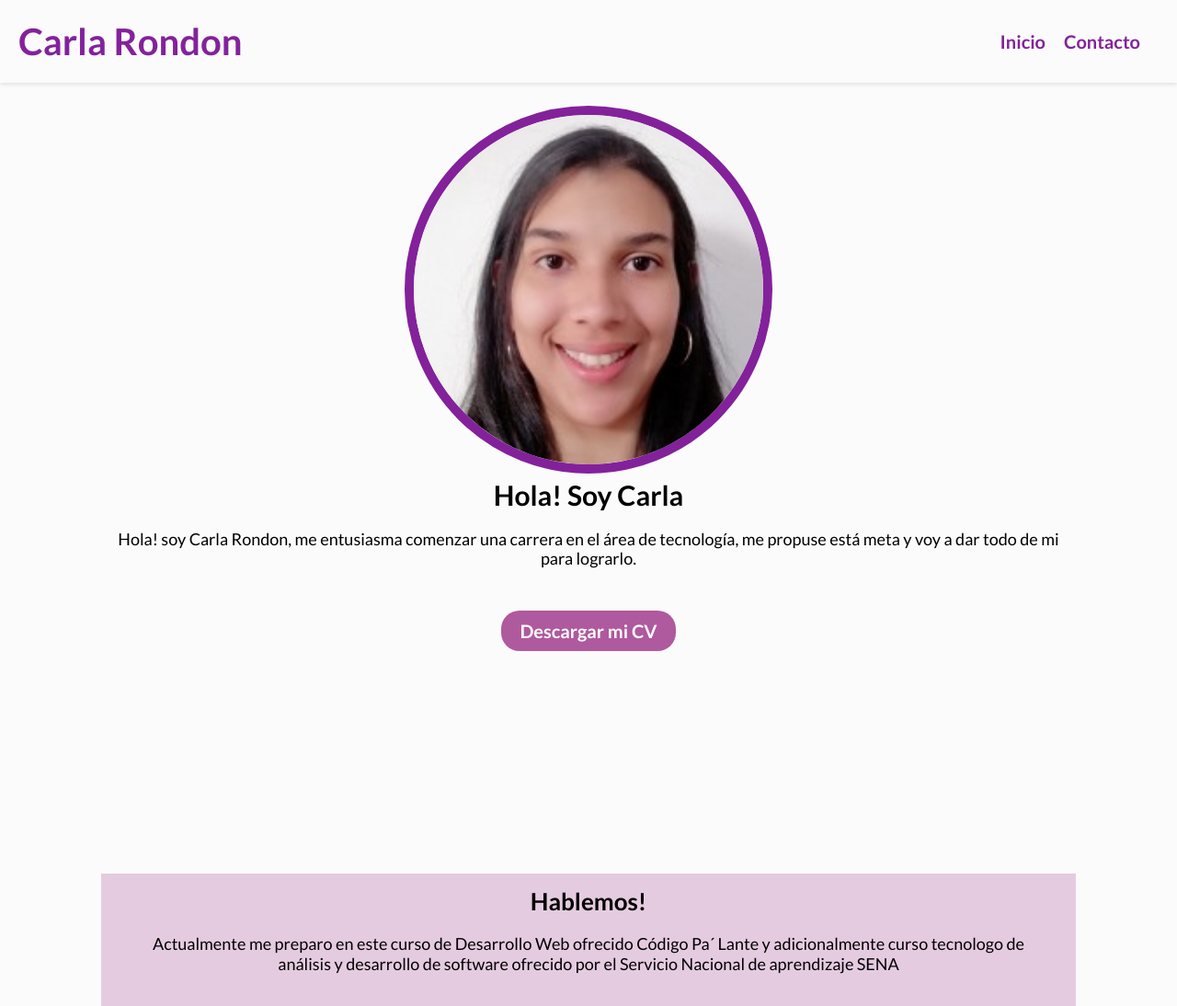
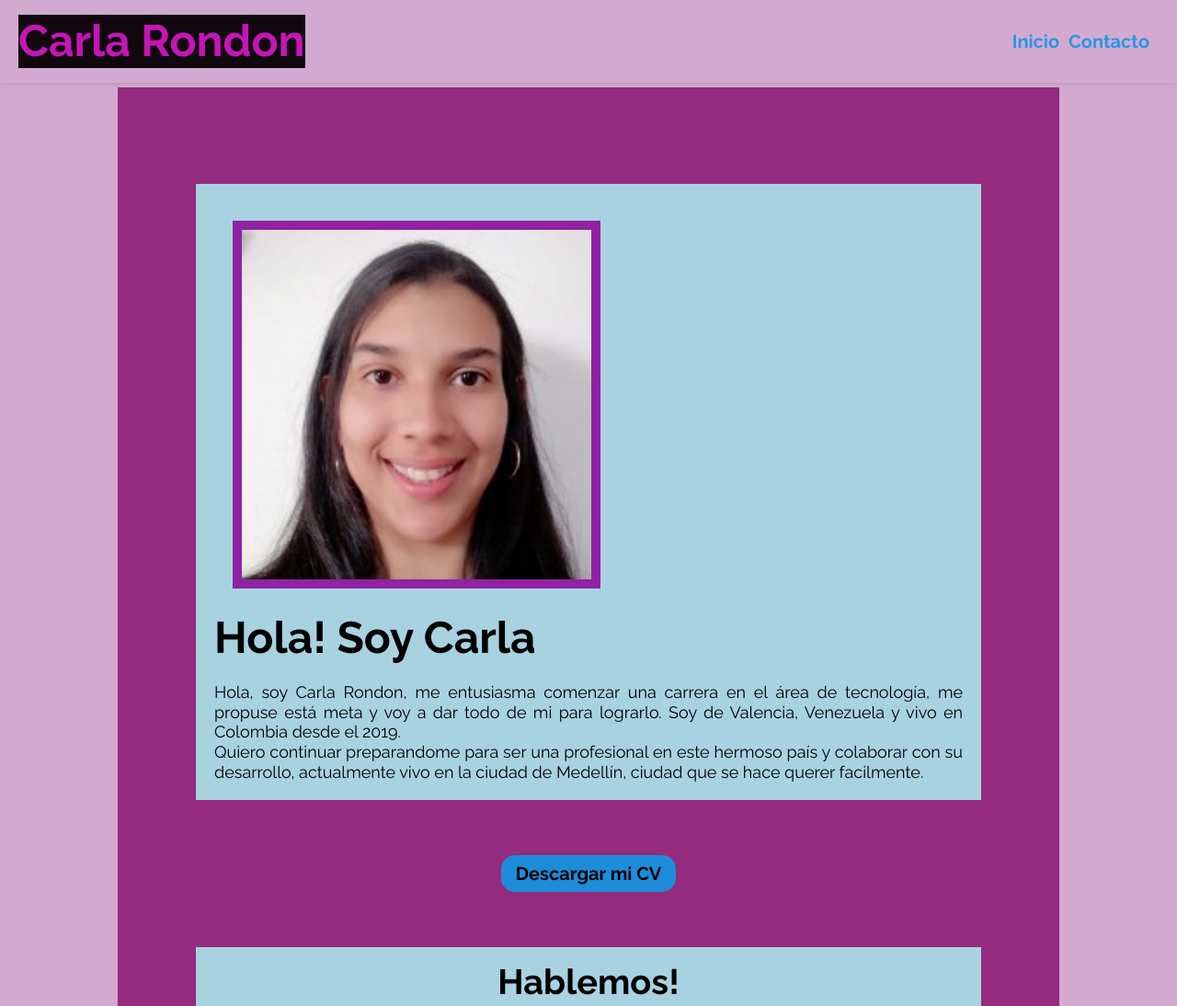
Before and after one commit to carlysgab/proyecto-2-cod-latam, a plain HTML site: page index.html in a window 1280 px wide. Shown: the top 1094 px of the page at 92% size. Drawn offline with Linux system fonts and the light colour scheme.

Commit message:
actualización final

```diff
--- a/css/styles.css
+++ b/css/styles.css
@@ -1,4 +1,4 @@
-@import url("https://fonts.googleapis.com/css2?family=Lato:wght@400;700&display=swap");
+@import url("https://fonts.googleapis.com/css2?family=Raleway:wght@400;700&display=swap");
 
 /*Estilos Generales*/
 * {
@@ -8,16 +8,20 @@
   scroll-behavior: smooth;
 }
 body {
-  font-family: "Lato", sans-serif;
+  font-family: "Raleway", sans-serif;
   font-size: 18px;
   line-height: 1.2;
   color: black;
-  background-color: rgba(251, 251, 251, 0.918);
+  background-color: rgba(219, 203, 219, 0.918);
 }
 
+.dark-mode {
+  background-color: rgb(46, 44, 44);
+  color: antiquewhite;
+}
 /*Estilos del header*/
 header {
-  padding: 20px;
+  padding: 10px;
   display: flex;
   position: fixed;
   left: 0;
@@ -30,49 +34,71 @@ header {
 }
 
 header h1 {
-  font-size: 40px;
-  color: rgba(120, 14, 146, 0.918);
+  font-size: 30px;
+  color: rgba(214, 23, 198, 0.918);
+  background-color: rgb(17, 7, 14);
 }
 
-header ul {
-  list-style: none;
+.barra {
   display: flex;
-  margin: 0;
-  padding: 0;
+  justify-content: space-between;
+  align-items: center;
 }
-header li {
+
+.menu-icon {
+  display: flex;
+  flex-direction: column;
+  cursor: pointer;
+  margin-right: 10%;
+}
+
+.menu-nav {
+  display: none;
+}
+
+.menu-nav li {
   margin-right: 20px;
   display: flex;
 }
-header a {
-  color: rgba(120, 14, 146, 0.918);
+
+.menu-nav a {
+  color: rgba(19, 150, 226, 0.918);
   font-size: 20px;
   text-decoration: none;
   font-weight: bold;
 }
 
+.menu-nav.active {
+  display: flex;
+}
+
 header a:hover {
-  color: black;
+  color: rgba(3, 68, 80, 0.918);
 }
 
 /*Estilos del main*/
 main {
-  max-width: 1200px;
+  background-color: #942b7f;
+  max-width: 759px;
+  padding: 80px 40px;
+  margin-top: 95px;
   margin: auto;
-  padding: 80px 40px;
 }
 
 section {
   margin-bottom: 20px;
-  min-height: 100vh;
+  min-height: 75vh;
 }
-
-img {
+.imagen-1 {
   max-width: 100%;
-  width: 400px;
-  height: 400px;
+  width: 250px;
+  height: 250px;
   border-radius: 200%;
-  border: 10px solid rgba(120, 14, 146, 0.918);
+  margin: 20px;
+  border: 10px solid rgba(142, 19, 158, 0.918);
+}
+.imagen-2.active {
+  src: url("img/flor.jpeg");
 }
 
 section h1 {
@@ -81,24 +107,26 @@ section h1 {
 }
 
 #inicio article {
+  background-color: rgba(172, 225, 235, 0.918);
   box-sizing: border-box;
-  padding: 15px;
-  margin: 20px;
-  text-align: center;
+  padding: 20px;
+  margin: 50px 30px;
+  text-align: justify;
 }
+
 #resumen {
   text-align: center;
   margin: 0 auto;
 }
 
 #contacto article {
-  background-color: rgba(175, 89, 158, 0.3);
+  background-color: rgba(172, 225, 235, 0.918);
   margin: 50px 30px;
   padding: 15px;
 }
 
 #contacto p {
-  text-align: center;
+  text-align: r;
   margin: 20px;
 }
 
@@ -108,10 +136,10 @@ section h2 {
   text-align: center;
 }
 
-button {
-  background-color: #af599e;
+#resumen button {
+  background-color: #5e084c;
   color: white;
-  font-family: "Lato", sans-serif;
+  font-family: "Raleway", sans-serif;
   font-size: 20px;
   font-weight: bold;
   border: none;
@@ -122,8 +150,8 @@ button {
   margin: 10px;
 }
 
-button:hover {
-  background-color: aqua;
+#resumen button:hover {
+  background-color: rgb(43, 156, 201);
   color: black;
 }
 
@@ -144,50 +172,164 @@ i:hover {
   transform: scale(1.1);
 }
 
+#modo-oscuro {
+  background-color: rgba(56, 31, 52, 0.918);
+  color: rgba(19, 150, 226, 0.918);
+  font-family: "Raleway", sans-serif;
+  font-size: 15px;
+  font-weight: bold;
+  border: none;
+  padding: 5px 15px;
+  border-radius: 15px;
+  cursor: pointer;
+  text-align: center;
+  margin: 10px;
+}
+
 /*Estilos del footer*/
 footer {
   height: 90px;
-  background-color: #af599e;
-  color: white;
+  background-color: rgba(172, 225, 235, 0.918);
+  color: rgbrgb(59, 56, 56);
   text-align: center;
   margin: 20px;
   padding: 20px;
   justify-content: center;
 }
 
-@media (max-width: 768px) {
+@media screen and (min-width: 760px) {
+  /*tablet*/
   /*estilo cabezera*/
   header {
-    padding: 10px;
+    padding: 15px;
   }
-  header ul {
+  body {
+    background-color: rgba(175, 155, 173, 0.918);
+  }
+  .barra {
     display: flex;
-    flex-direction: column;
+    flex-direction: row;
   }
+
+  .menu-icon {
+    display: none;
+  }
+  .menu-nav {
+    display: flex;
+  }
+  .menu-nav a {
+    color: rgba(19, 150, 226, 0.918);
+    font-size: 20px;
+    text-decoration: none;
+    font-weight: bold;
+  }
+
+  .menu-nav li {
+    margin-right: 10px;
+  }
+  header h1 {
+    font-size: 40px;
+  }
+
+  /*Estilos principales de la página*/
+  main {
+    padding: 55px;
+    margin-top: 95px;
+  }
+
+  .imagen-1 {
+    max-width: 100%;
+    width: 300px;
+    height: 300px;
+    border-radius: 0%;
+    border: 10px solid rgba(142, 19, 158, 0.918);
+  }
+  section h1 {
+    font-size: 40px;
+  }
+  #resumen button {
+    background-color: rgba(19, 150, 226, 0.918);
+    color: black;
+    border: none;
+    padding: 8px 16px;
+    border-radius: 15px;
+    font-size: 20px;
+  }
+
+  #resumen button:hover {
+    background-color: #af599e;
+    color: white;
+  }
+  section h2 {
+    font-size: 30px;
+  }
+}
+
+@media screen and (min-width: 960px) {
+  /*desktop*/
+  /*estilo cabezera*/
+  header {
+    padding: 20px;
+  }
+  body {
+    background-color: rgba(209, 162, 204, 0.918);
+  }
+  .barra {
+    display: flex;
+    flex-direction: row;
+  }
+
+  .menu-icon {
+    display: none;
+  }
+  .menu-nav {
+    display: flex;
+  }
+  .menu-nav a {
+    color: rgba(19, 150, 226, 0.918);
+    font-size: 20px;
+    text-decoration: none;
+    font-weight: bold;
+  }
+
   header li {
     margin-right: 10px;
+  }
+  header h1 {
+    font-size: 48px;
   }
   /*Estilos principales de la página*/
   main {
     padding: 55px;
+    max-width: 1024px;
+    width: 100%;
+    margin-top: 95px;
   }
+  .imagen-1 {
+    max-width: 100%;
+    width: 400px;
+    height: 400px;
+    border-radius: 0%;
+    border: 10px solid rgba(142, 19, 158, 0.918);
+  }
+
   section h1 {
-    font-size: 28px;
+    font-size: 48px;
   }
-  button {
-    background-color: aqua;
+  #resumen button {
+    background-color: rgba(19, 150, 226, 0.918);
     color: black;
     border: none;
     padding: 8px 16px;
-    border-radius: 6px;
-    font-size: 16px;
+    border-radius: 15px;
+    font-size: 20px;
   }
 
-  button:hover {
+  #resumen button:hover {
     background-color: #af599e;
     color: white;
   }
   section h2 {
-    font-size: 26px;
+    font-size: 38px;
   }
 }
--- a/index.html
+++ b/index.html
@@ -10,12 +10,17 @@
       src="https://kit.fontawesome.com/bc6d0bfc21.js"
       crossorigin="anonymous"
     ></script>
+    <link rel="shortcut icon" href="img/luna-1.jpg">
+
   </head>
   <body>
     <header>
       <h1>Carla Rondon</h1>
-      <nav>
-        <ul id="menu-nav">
+      <nav class="barra">
+        <div class="menu-icon" id="menu-icon">
+          <i class="fa-solid fa-bars" style="color: #000000"></i>
+        </div>
+        <ul id="menu-nav" class="menu-nav">
           <li><a href="#inicio"> Inicio </a></li>
           <li><a href="#contacto"> Contacto </a></li>
         </ul>
@@ -24,26 +29,35 @@
     <main>
       <section id="inicio">
         <article>
-          <img src="./img/carla.jpg" alt="carla" />
+          <img src="./img/carla.jpg" class="imagen-1" id="imagen-1" alt="carla" />
           <h1>Hola! Soy Carla</h1>
           <p>
-            Hola! soy Carla Rondon, me entusiasma comenzar una carrera en el
+            Hola, soy Carla Rondon, me entusiasma comenzar una carrera en el
             área de tecnología, me propuse está meta y voy a dar todo de mi para
-            lograrlo.
+            lograrlo. Soy de Valencia, Venezuela y vivo en Colombia desde el
+            2019.
+          </p>
+          <p>
+            Quiero continuar preparandome para ser una profesional en este
+            hermoso país y colaborar con su desarrollo, actualmente vivo en la
+            ciudad de Medellín, ciudad que se hace querer facilmente.
           </p>
         </article>
         <div id="resumen">
-          <a href="img/sintesis.pdf"><button>Descargar mi CV</button></a>
+          <a href="img/Carla Rondon.pdf"><button>Descargar mi CV</button></a>
         </div>
       </section>
       <section id="contacto">
         <article>
           <h2>Hablemos!</h2>
           <p>
-            Actualmente me preparo en este curso de Desarrollo Web ofrecido
-            Código Pa´ Lante y adicionalmente curso tecnologo de análisis y
+            Actualmente me preparo en este curso de Desarrollo Web ofrecido por
+            Código Pa´ Lante y adicionalmente curso el tecnólogo de análisis y
             desarrollo de software ofrecido por el Servicio Nacional de
-            aprendizaje SENA
+            aprendizaje SENA. Lo realizo de manera virtual, estos son los
+            primeros pasos que estoy dando para lograr ser una profesional, mis
+            deseos son terminar el tecnólogo y continuar con los estudios de
+            pregrado
           </p>
         </article>
         <div class="icons">
@@ -64,9 +78,16 @@
           </div>
         </div>
       </section>
+
     </main>
-    <footer>
+
+
+        <footer>
       <p>&copy; 2023 derechos RondonCarla</p>
     </footer>
+    <bottom id="modo-oscuro">Cambiar Modo</bottom>
+    <script src="js\main.js"></script>
+
   </body>
+
 </html>
--- /dev/null
+++ b/js/main.js
@@ -0,0 +1,25 @@
+const menuIcon = document.getElementById("menu-icon");
+const menuNav = document.getElementById("menu-nav");
+
+menuIcon.addEventListener("click", function () {
+  menuNav.classList.toggle("active");
+});
+
+const modoOscuro = document.getElementById("modo-oscuro");
+const body = document.body;
+
+modoOscuro.addEventListener("click", function () {
+  body.classList.toggle("dark-mode");
+});
+
+document.getElementById("imagen-1").addEventListener("mouseover", changeimage);
+document
+  .getElementById("imagen-1")
+  .addEventListener("mouseleave", changeimage2);
+
+function changeimage() {
+  var image = (document.getElementById("imagen-1").src = "img/flor.jpeg");
+}
+function changeimage2() {
+  var image = (document.getElementById("imagen-1").src = "img/carla.jpg");
+}
```
Also changed, not shown: img/flor.jpeg (added), img/github.png (deleted), img/linkedin.png (deleted), img/luna-1.jpg (added), img/mail.png (deleted), 3 other files.
